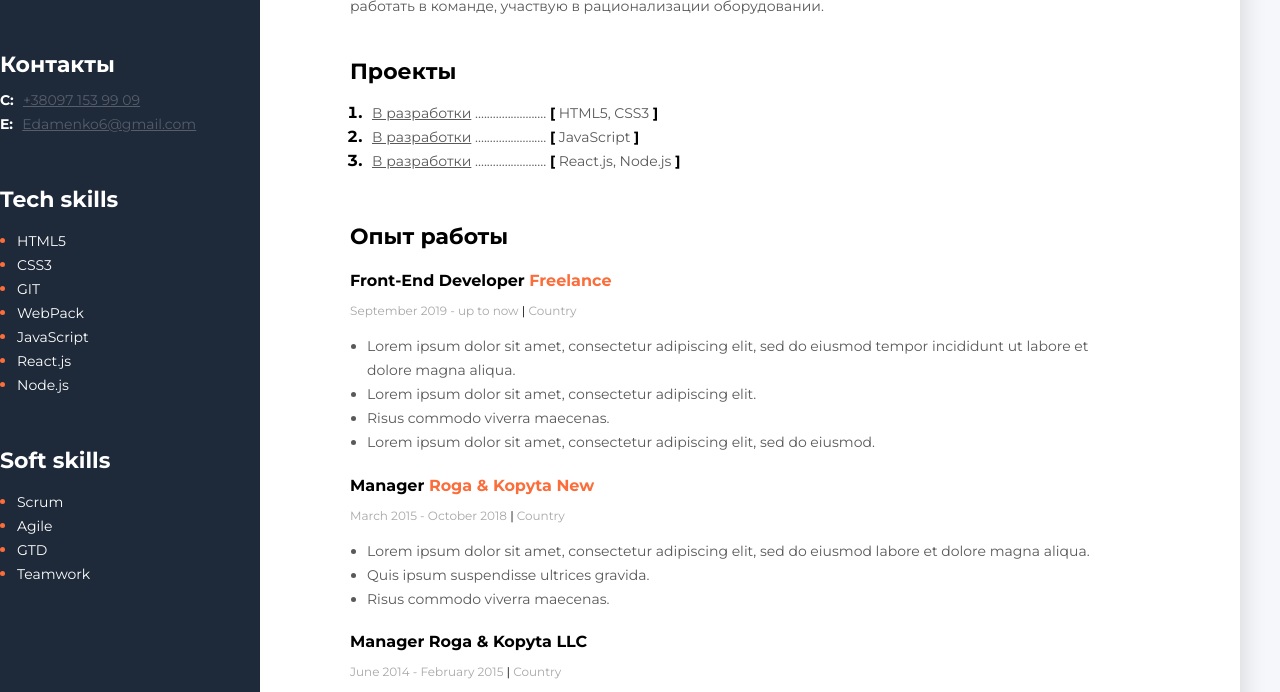
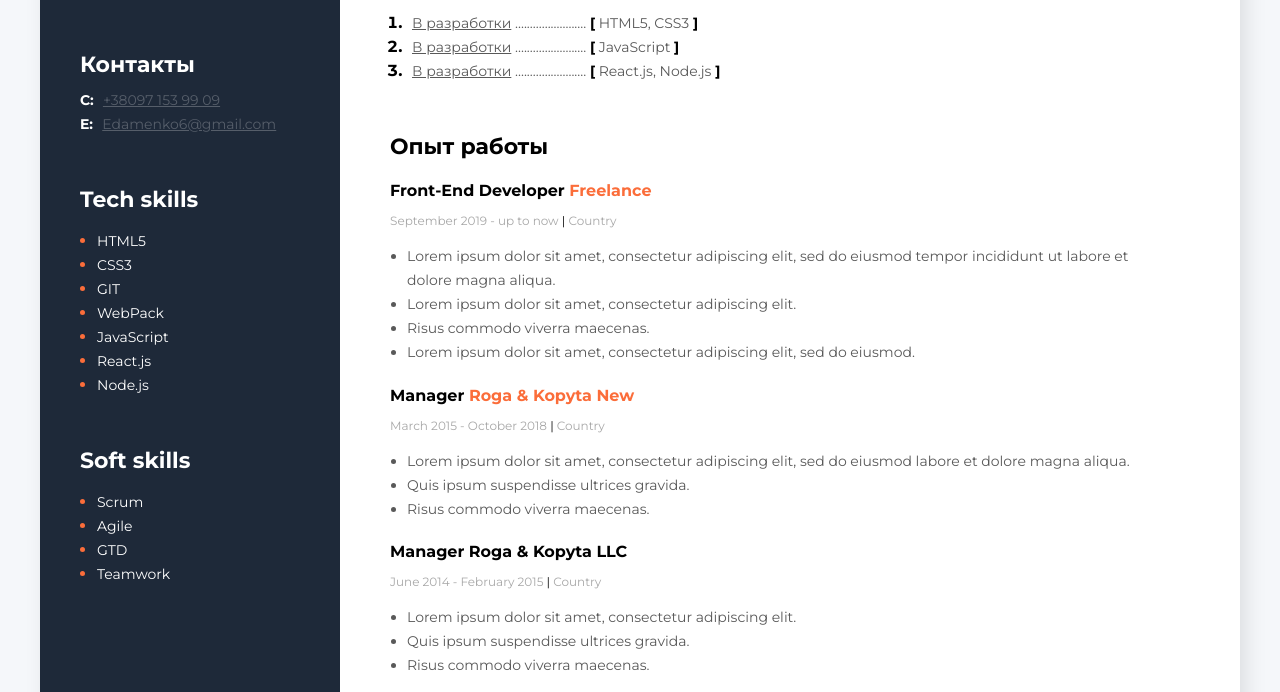
Before and after one commit to MaksimEdam/My-resume, a plain HTML site: page index.html in a window 1280 px wide. Shown: the part 346-1038 px from the top of the page. Drawn offline with Linux system fonts and the light colour scheme.

Commit message:
Страница влезает на весь экран
изменил Main content section

```diff
--- a/css/style.css
+++ b/css/style.css
@@ -13,7 +13,7 @@ body {
 }
 /* Main content section */
 .main-content-section {
-  padding: 100px 90px;
+  padding: 10px 50px;
 }
 .main-content-title {
   font-style: normal;
```
